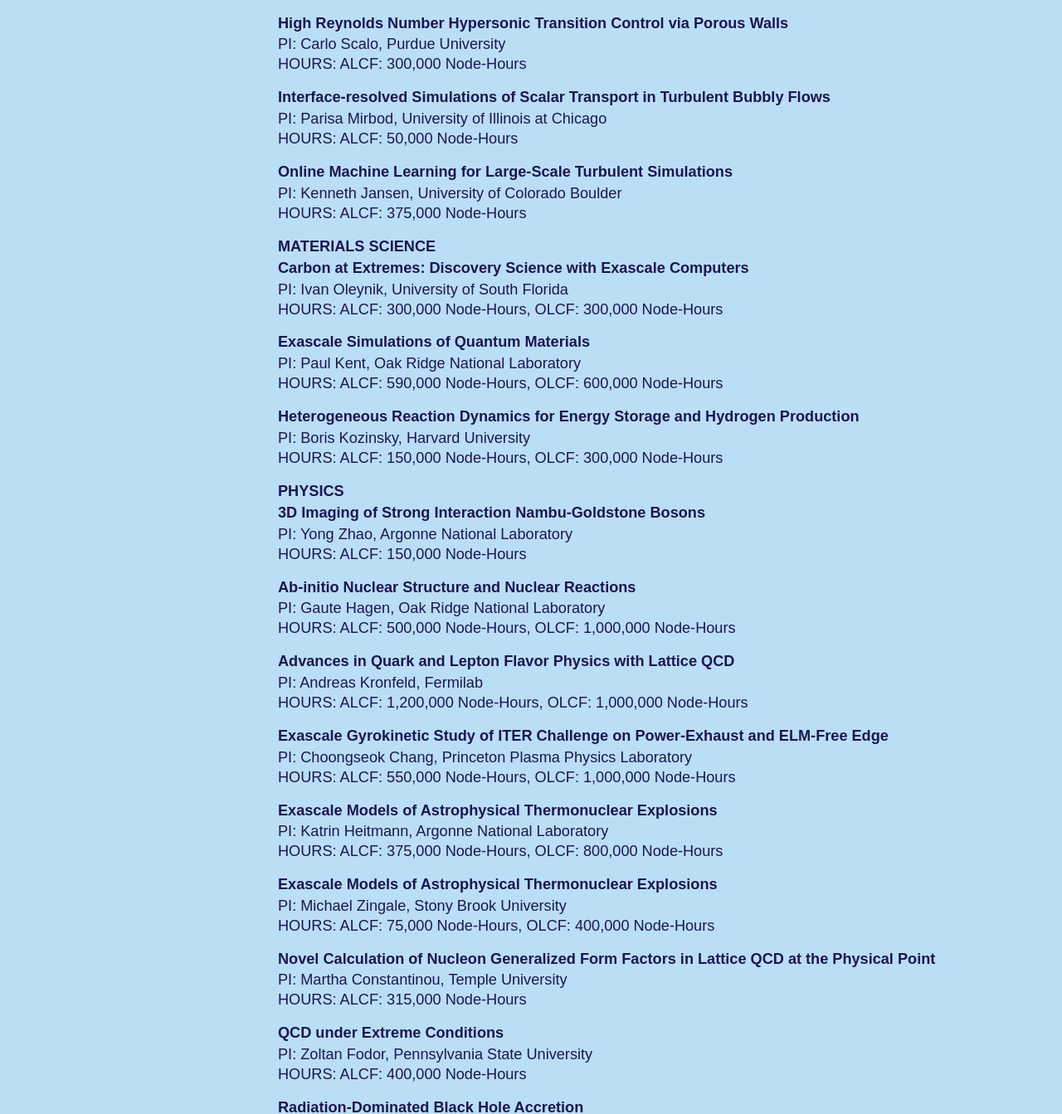
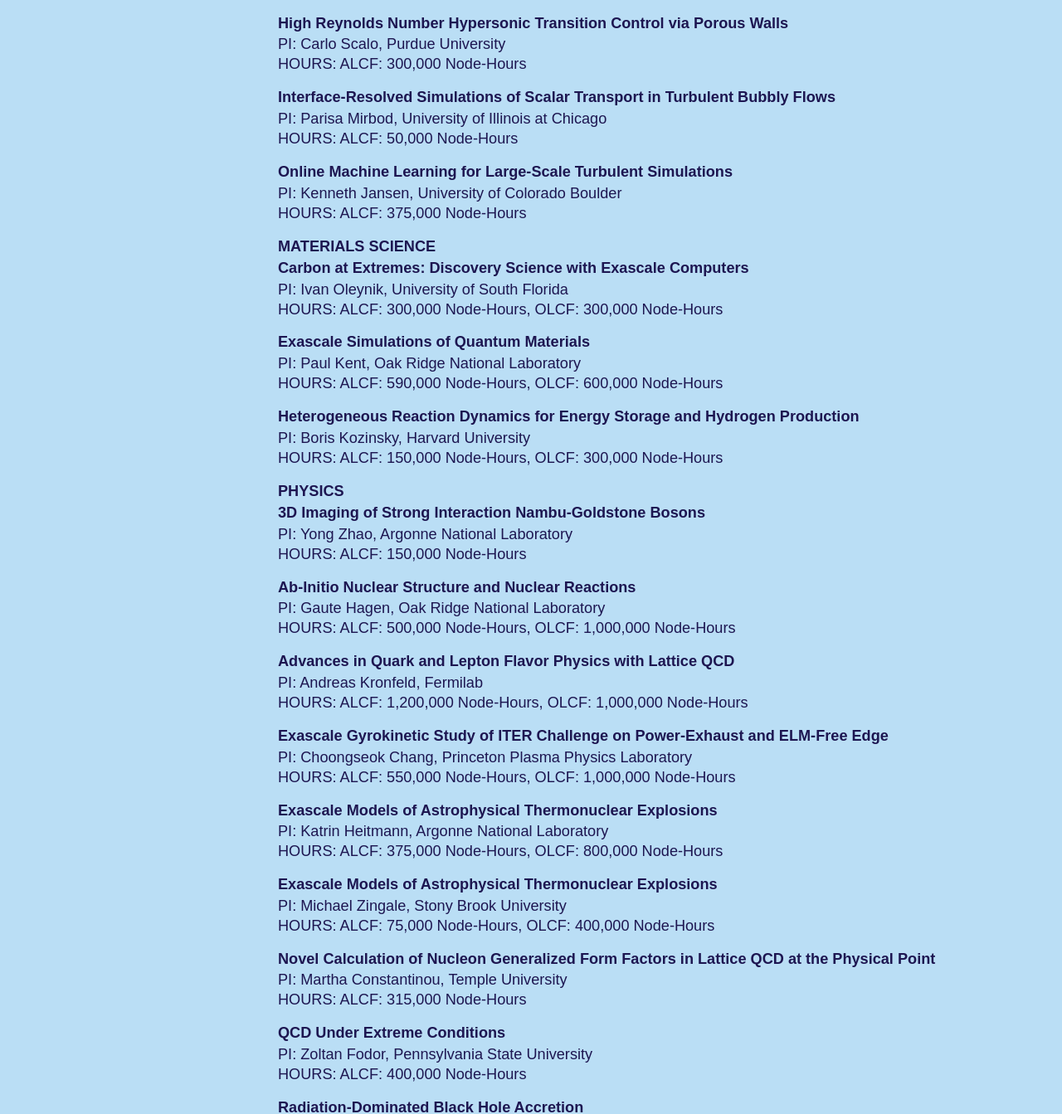
Before and after one commit to argonne-lcf/AR2024, a Jekyll site: the page built from 05_science/projects.md, in a window 1280 px wide. Shown: the part 1404-2747 px from the top of the page at 83% size. Built offline with Jekyll 4.4.1, drawn with Linux system fonts in a browser that asks for light colours; some web fonts are replaced; some of the changed text lies outside the part shown.

Commit message:
Update projects-copyedits.md

```diff
--- a/05_science/projects.md
+++ b/05_science/projects.md
@@ -76,7 +76,7 @@
 PI: Carlo Scalo, Purdue University\
 HOURS: ALCF: 300,000 Node-Hours
 
-#### [Interface-resolved Simulations of Scalar Transport in Turbulent Bubbly Flows](https://www.alcf.anl.gov/science/projects/interface-resolved-simulations-scalar-transport-turbulent-bubbly-flows)
+#### [Interface-Resolved Simulations of Scalar Transport in Turbulent Bubbly Flows](https://www.alcf.anl.gov/science/projects/interface-resolved-simulations-scalar-transport-turbulent-bubbly-flows)
 PI: Parisa Mirbod, University of Illinois at Chicago\
 HOURS: ALCF: 50,000 Node-Hours
 
@@ -109,7 +109,7 @@
 PI: Yong Zhao, Argonne National Laboratory\
 HOURS: ALCF: 150,000 Node-Hours
 
-#### [Ab-initio Nuclear Structure and Nuclear Reactions](https://www.alcf.anl.gov/science/projects/ab-initio-nuclear-structure-and-nuclear-reactions-3)
+#### [Ab-Initio Nuclear Structure and Nuclear Reactions](https://www.alcf.anl.gov/science/projects/ab-initio-nuclear-structure-and-nuclear-reactions-3)
 PI: Gaute Hagen, Oak Ridge National Laboratory\
 HOURS: ALCF: 500,000 Node-Hours, OLCF: 1,000,000 Node-Hours
 
@@ -133,7 +133,7 @@
 PI: Martha Constantinou, Temple University\
 HOURS: ALCF: 315,000 Node-Hours
 
-#### [QCD under Extreme Conditions](https://alcf.anl.gov/science/projects/qcd-under-extreme-conditions)
+#### [QCD Under Extreme Conditions](https://alcf.anl.gov/science/projects/qcd-under-extreme-conditions)
 PI: Zoltan Fodor, Pennsylvania State University\
 HOURS: ALCF: 400,000 Node-Hours
 
@@ -187,7 +187,7 @@
 
 ### ENERGY TECHNOLOGIES
 
-#### [DNS of Buoyancy Driven Flows for Developing NN-informed High-fidelity Turbulence Closures](https://www.alcf.anl.gov/science/projects/dns-buoyancy-driven-flows-developing-nn-informed-high-fidelity-turbulence-closures)
+#### [DNS of Buoyancy-Driven Flows for Developing NN-Informed High-Fidelity Turbulence Closures](https://www.alcf.anl.gov/science/projects/dns-buoyancy-driven-flows-developing-nn-informed-high-fidelity-turbulence-closures)
 PI: Som Dutta, Utah State University\
 HOURS: ALCF: 100,000 Node-Hours, OLCF: 300,000 Node-Hours, NERSC: 200,000 Node-Hours
 
@@ -199,7 +199,7 @@
 PI: Dillon Shaver, Argonne National Laboratory\
 HOURS: ALCF: 150,000 Node-Hours, OLCF: 200,000 Node-Hours
 
-#### [High Fidelity Numerical Analysis on Flow and Heat Transfer behavior in Involute Plate Research Reactor to Support the Conversion Program](https://www.alcf.anl.gov/science/projects/high-fidelity-numerical-analysis-flow-and-heat-transfer-behavior-involute-plate)
+#### [High Fidelity Numerical Analysis on Flow and Heat Transfer Behavior in Involute Plate Research Reactor to Support the Conversion Program](https://www.alcf.anl.gov/science/projects/high-fidelity-numerical-analysis-flow-and-heat-transfer-behavior-involute-plate)
 PI: Yiqi Yu, Argonne National Laboratory\
 HOURS: ALCF: 200,000 Node-Hours, OLCF: 500,000 Node-Hours
 
@@ -306,7 +306,7 @@
 PI: Feliciano Giustino, The University of Texas at Austin\
 HOURS: ALCF: 100,000 Node-Hours
 
-#### [Large Scale Simulations of Materials for Quantum Information Science](https://www.alcf.anl.gov/science/projects/large-scale-simulations-materials-quantum-information-science)
+#### [Large-Scale Simulations of Materials for Quantum Information Science](https://www.alcf.anl.gov/science/projects/large-scale-simulations-materials-quantum-information-science)
 PI: Giulia Galli, University of Chicago\
 HOURS: ALCF: 600,000 Node-Hours, NERSC: 400,000 Node-Hours
 
@@ -319,7 +319,7 @@
 
 ### PHYSICS
 
-#### [Continuum Limit Latice Calculation of Direct CP-violation in Kaon Decays](https://www.alcf.anl.gov/science/projects/continuum-limit-latice-calculation-direct-cp-violation-kaon-decays)
+#### [Continuum Limit Latice Calculation of Direct CP-Violation in Kaon Decays](https://www.alcf.anl.gov/science/projects/continuum-limit-latice-calculation-direct-cp-violation-kaon-decays)
 PI: Christopher Kelly, Brookhaven National Laboratory\
 HOURS: ALCF: 135,000 Node-Hours
 
@@ -336,36 +336,6 @@
 HOURS: ALCF: 70,000 Node-Hours
 
 
-
-
-## ALCF Data Science Program
-
-#### Advanced Materials Characterization with AI-Informed Computation
-PI: Marco Govoni, Argonne National Laboratory
-
-#### Autonomous Molecular Design for Redox Flow Batteries
-PI: Logan Ward, Argonne National Laboratory
-
-#### Deep Learning at Scale for Multimessenger Astrophysics Through the NCSA-Argonne Collaboration
-PI: Eliu Huerta, University of Illinois at Urbana-Champaign
-
-#### Developing High-Performance-Computing Applications for Liquid Argon Neutrino Detectors
-PI: Andrzej Szelc, University of Manchester
-
-#### Dynamic Compressed Sensing for Real-Time Tomographic Reconstruction
-PI: Robert Hovden, University of Michigan
-
-#### Learning Optimal Image Representations for Current and Future Sky Surveys
-PI: George Stein, Lawrence Berkeley National Laboratory
-
-#### Machine Learning for Data Reconstruction to Accelerate Physics Discoveries in Accelerator-Based Neutrino Oscillation Experiments
-PI: Marco Del Tutto, Fermi National Accelerator Laboratory
-
-#### Machine Learning Magnetic Properties of Van Der Waals Heterostructures
-PI: Trevor Rhone, Rensselaer Polytechnic Institute
-
-#### X-ray Microscopy of Extended 3D Objects: Scaling Towards the Future
-PI: Chris Jacobsen, Argonne National Laboratory and Northwestern University
 
 
 ## AURORA EARLY SCIENCE PROGRAM
@@ -427,7 +397,7 @@
 #### Large Ensemble Model of Single-Cell 3D Genome Structures
 PI: Jie Liang, University of Illinois at Chicago
 
-#### Targeting Intrinsically Disordered Proteins Using Artificial Intelligence Driven Molecular Simulations
+#### Targeting Intrinsically Disordered Proteins Using Artificial Intelligence-Driven Molecular Simulations
 PI: Arvind Ramanathan, Argonne National Laboratory
 
 
```
